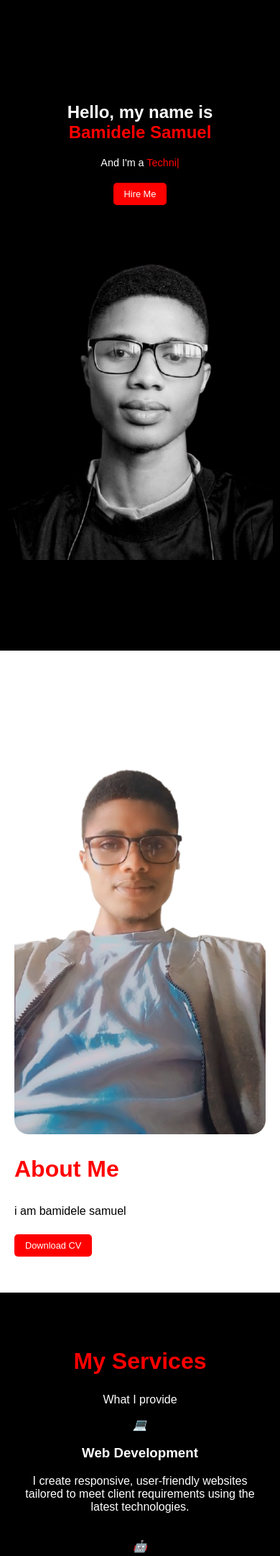
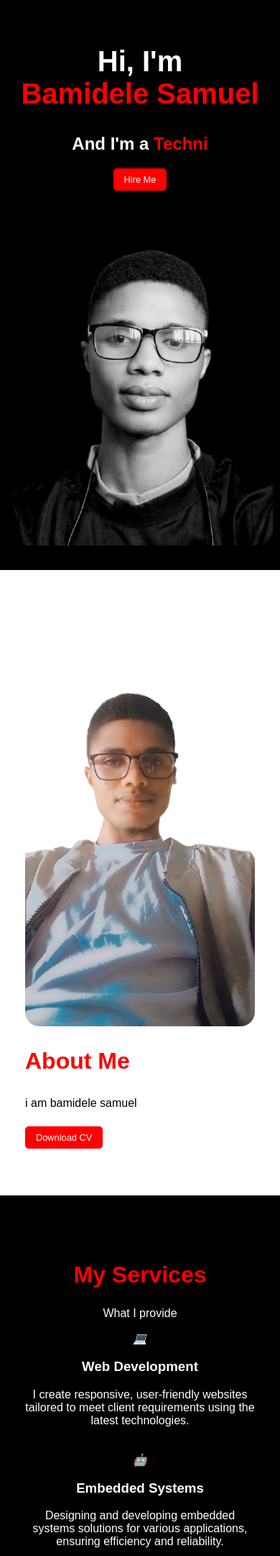
Before and after one commit to Samuelbamidele/webfol, a Django app: page / in a window 390 px wide; the page is wider, and only the part inside the window is pictured. Shown: the part 124-2286 px from the top of that part at 72% size. Run offline with Django 5.2, Linux system fonts and the light colour scheme; data comes from the database, SQL or seed files in the repository.

Commit message:
Your commit message here

```diff
--- a/myapp/static/styles.css
+++ b/myapp/static/styles.css
@@ -1,9 +1,18 @@
 /* General reset */
+* {
+    box-sizing: border-box;
+}
+
+.container {
+    max-width: 1200px; /* Or whatever width you want */
+    margin: 0 auto; /* Centers the container */
+    padding: 15px; /* Optional, for some breathing space */
+}
+
 body, html {
     margin: 0;
     padding: 0;
     font-family: Arial, sans-serif;
-    box-sizing: border-box;
 }
 
 /* Header styles */
@@ -69,11 +78,11 @@
     padding: 50px 20px;
     background: #000;
     color: #fff;
-    min-height: 100vh;
+    min-height: 80vh; /* Reduced from 100vh */
 }
 
 .content h1 {
-    font-size: 2.5rem;
+    font-size: 3rem; /* Adjusted for readability */
 }
 
 .content span {
@@ -109,7 +118,7 @@
     display: flex;
     flex-wrap: wrap;
     justify-content: center;
-    gap: 30px;
+    gap: 20px; /* Reduced gap from 30px */
 }
 
 .about .image img {
@@ -199,7 +208,7 @@
     background-color: #222;
     color: #fff;
     text-align: center;
-    padding: 20px 0;
+    padding: 15px 0; /* Reduced padding */
 }
 
 /* Media Queries for Responsiveness */
@@ -219,7 +228,7 @@
     }
 
     .content h1 {
-        font-size: 2rem;
+        font-size: 2.5rem; /* Adjusted for smaller screens */
     }
 
     .content p {
@@ -241,12 +250,12 @@
         font-size: 18px;
     }
 
-    .content h1 {
+    .content h2 {
         font-size: 1.5rem;
     }
 
     .content p {
-        font-size: 0.9rem;
+        font-size: 1rem; /* Adjusted for readability */
     }
 
     .btn {
--- a/myapp/templates/index.html
+++ b/myapp/templates/index.html
@@ -41,8 +41,8 @@
 
     <section class="home" id="home">
         <div class="content">
-            <h1>Hello, my name is <br> <span>Bamidele Samuel</span></h1>
-            <p>And I'm a <span id="dynamic-text"></span><span class="cursor">|</span></p>
+            <h1>Hi, I'm <br> <span>Bamidele Samuel</span></h1>
+            <h2>And I'm a <span id="dynamic-text"></span></h2>
             <a href="#contact" class="btn">Hire Me</a>
         </div>
         <div class="image">
```
Also changed, not shown: 1 other file.
